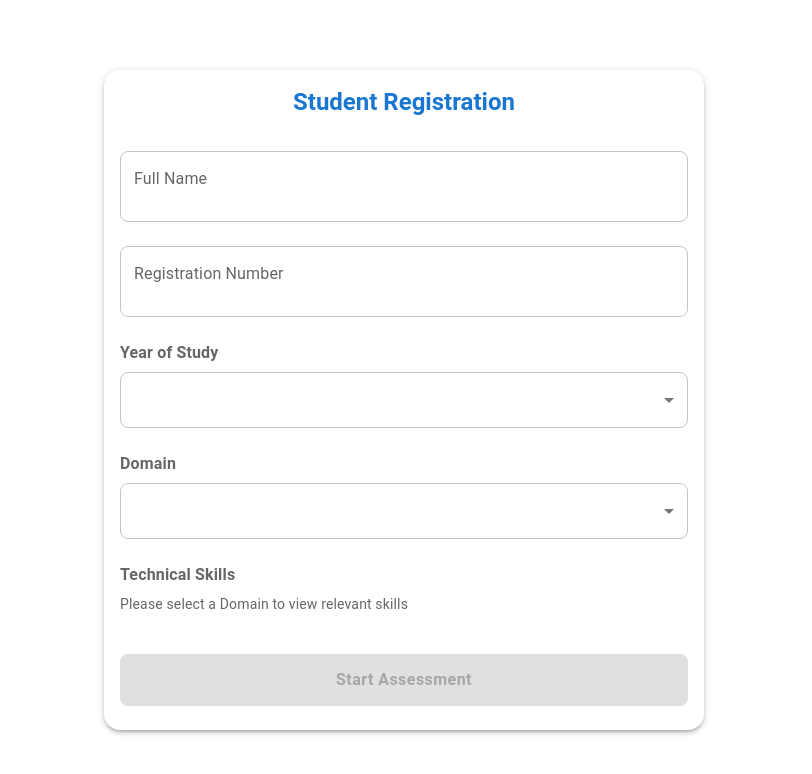
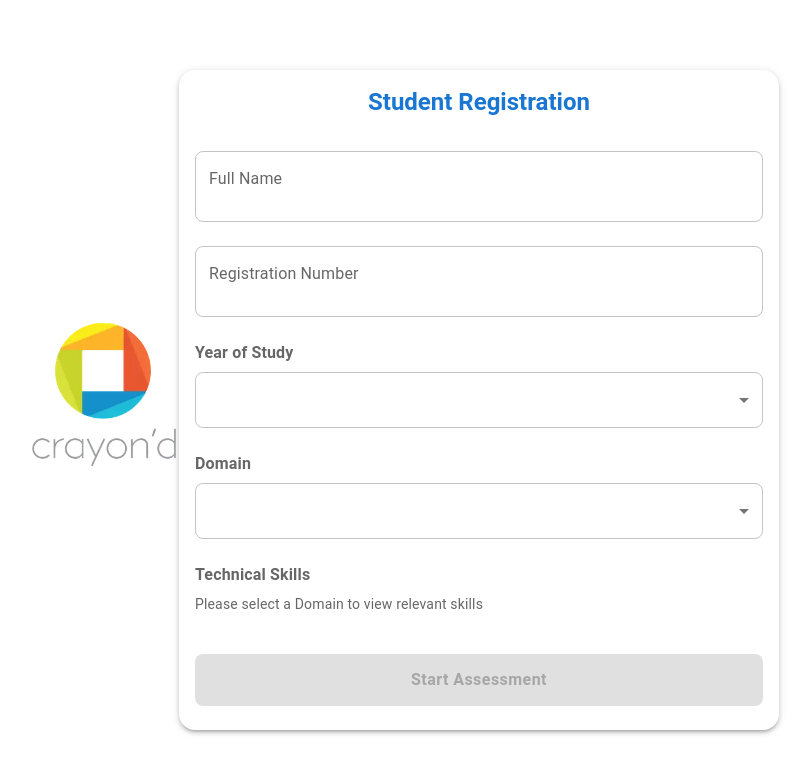
Before and after one commit to cmd-sachin/crayon-eligibility-test, a Next.js app: page / in a window 1280 px wide. Shown: the top 774 px of the page, without its empty margins (236-1048 px from the left). Built offline with nearby package versions, Linux system fonts and the light colour scheme.

Commit message:
Icon added

```diff
--- a/src/app/page.js
+++ b/src/app/page.js
@@ -213,6 +213,9 @@ const UserForm = () => {
           p: 2,
         }}
       >
+        <Box sx={{ display: "flex", justifyContent: "center", mb: 2 }}>
+          <img src="/icon.png" alt="Logo" style={{ maxWidth: "150px" }} />
+        </Box>
         <Card
           sx={{
             maxWidth: 600,
@@ -275,6 +278,9 @@ const UserForm = () => {
           p: 2,
         }}
       >
+        <Box sx={{ display: "flex", justifyContent: "center", mb: 2 }}>
+          <img src="/icon.png" alt="Logo" style={{ maxWidth: "150px" }} />
+        </Box>
         <Card
           sx={{
             maxWidth: 600,
--- a/src/app/prompts/phase-1.js
+++ b/src/app/prompts/phase-1.js
@@ -594,13 +594,15 @@ export default ComponentName;
 - Ensure that the code snippet generated is in proper format & indentation , also the code snippet shoutl not be included along with the question string
 -Increase the questionNumber for every question (mandatory)
 
+
+
 ## Important Note:
  - Check the user's response and evaluate it slowly whether the answer for the question is correct and then generate the feedbackForPreviousQuestion
  - The feedbackForPreviousQuestion must be accurate whether it is Correct | Incorrect or Not Attempted
  - feedbackForPreviousQuestion should not be given for 1-5 questions / lifeskill questions (mandatory)
 
  -> Categorise as per the below criteria:
-   Result Criteria:
+   **Result Criteria:** (Very Important)
    - **Beginner**  12 - 18 correct answers
    - **Intermediate** 19 - 24 correct answers
    - **Advanced** 25 - 30 correct answers
```
Also changed, not shown: public/icon.png (added).
